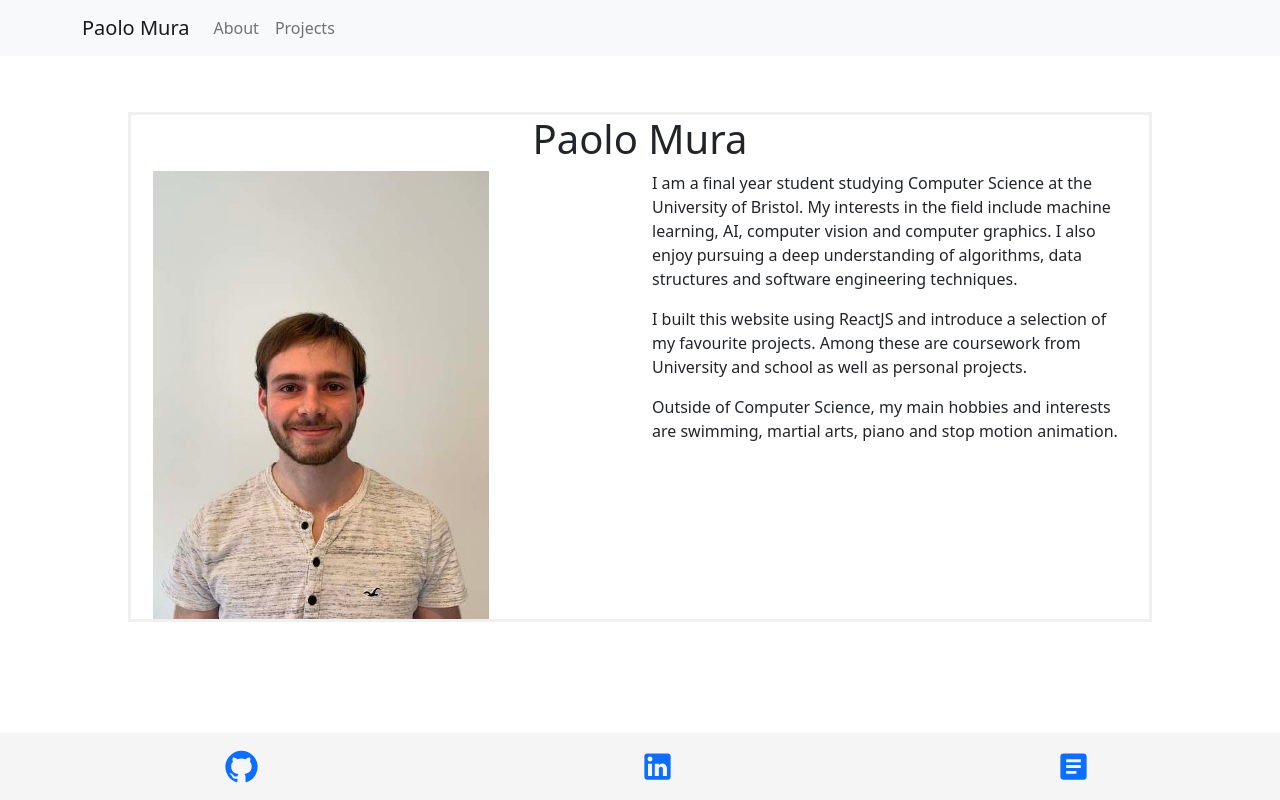
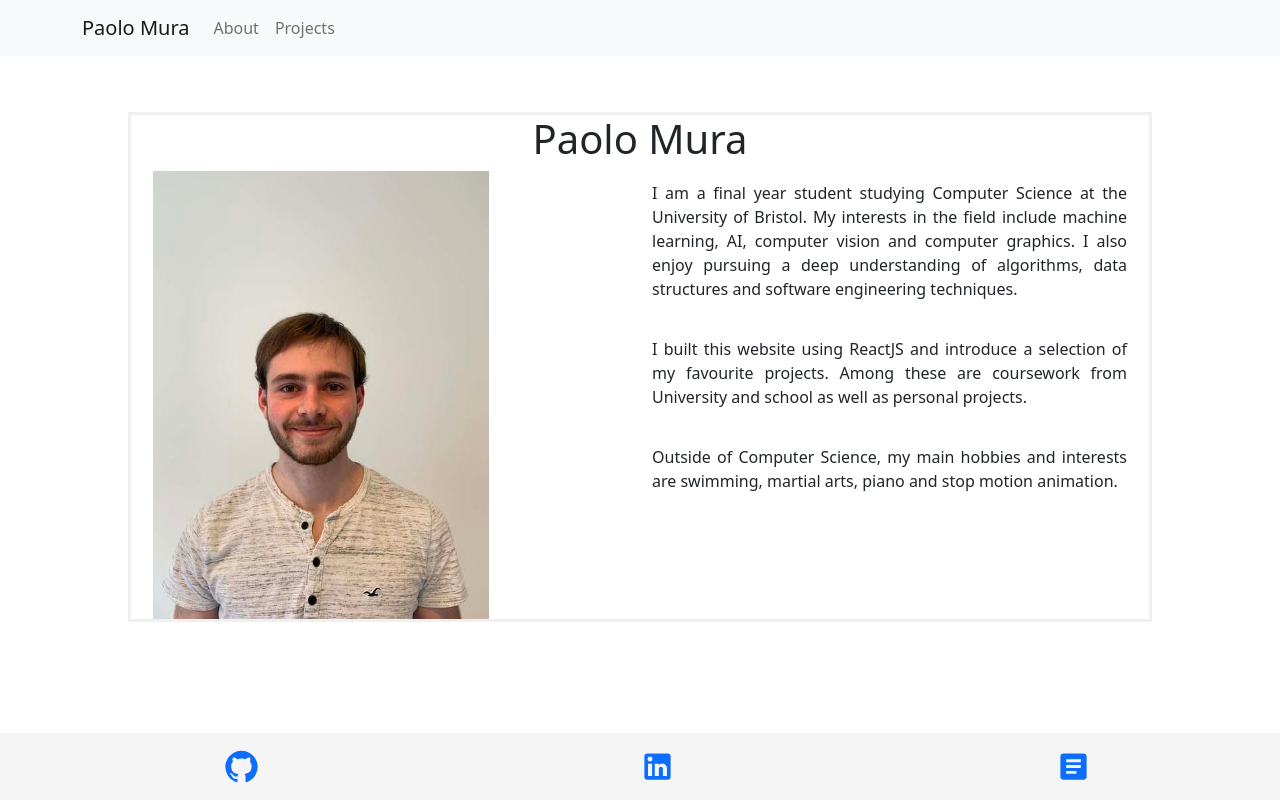
Before and after one commit to PaoloMura/PaoloMura.github.io, a React (Create React App) app: page /#/ in a window 1280 px wide. Built offline with nearby package versions, Linux system fonts and the light colour scheme.

Commit message:
added a small amount of style to paragraphs

```diff
--- a/src/index.css
+++ b/src/index.css
@@ -157,3 +157,8 @@ div.quote {
   margin: 5px;
   padding: 5px;
 }
+
+p {
+  text-align: justify;
+  padding: 10px 0;
+}
```
